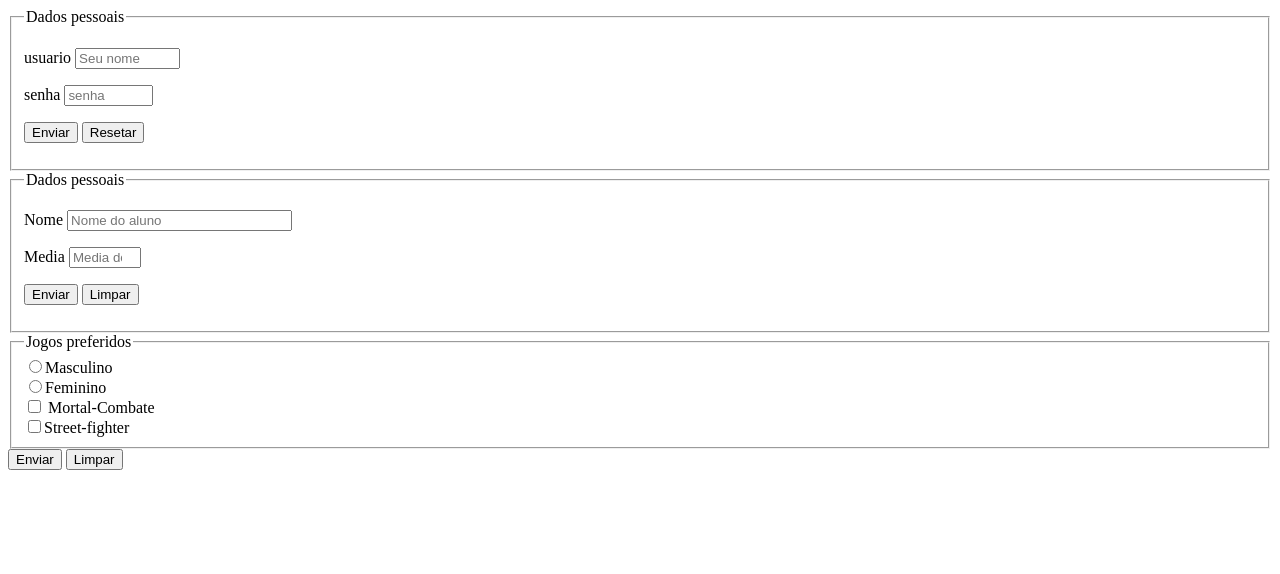
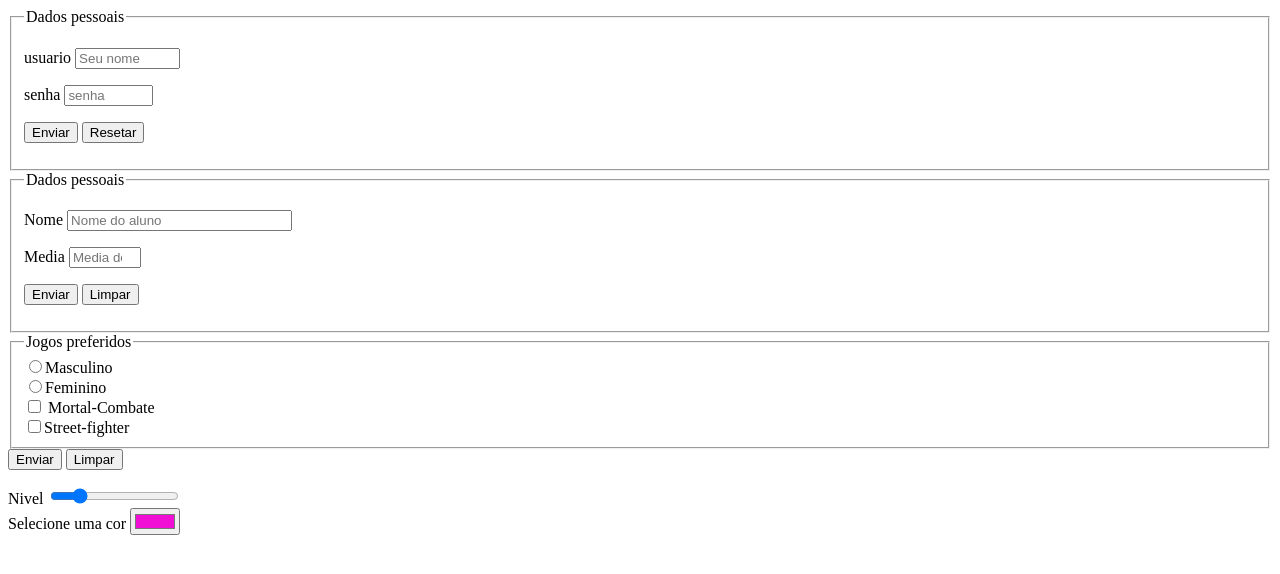
Before and after one commit to Wagonez/html-css, a plain HTML site: page exercicios/formulario2.html/index.html in a window 1280 px wide. Drawn offline with Linux system fonts and the light colour scheme.

Commit message:
Update index.html

```diff
--- a/exercicios/formulario2.html/index.html
+++ b/exercicios/formulario2.html/index.html
@@ -51,5 +51,12 @@
         <input type="submit" value="Enviar">
         <input type="reset" value="Limpar">
     </form>
+    <form action="mais" method="post">
+        <p>
+            Nivel <input type="range" name="niveis" id="iniveis" min="0" max="5" step="1" value="1"><br>
+
+            Selecione uma cor <input type="color" name="cores" id="icores" value="#f10fd5">
+        </p>
+    </form>
 </body>
 </html>
```
